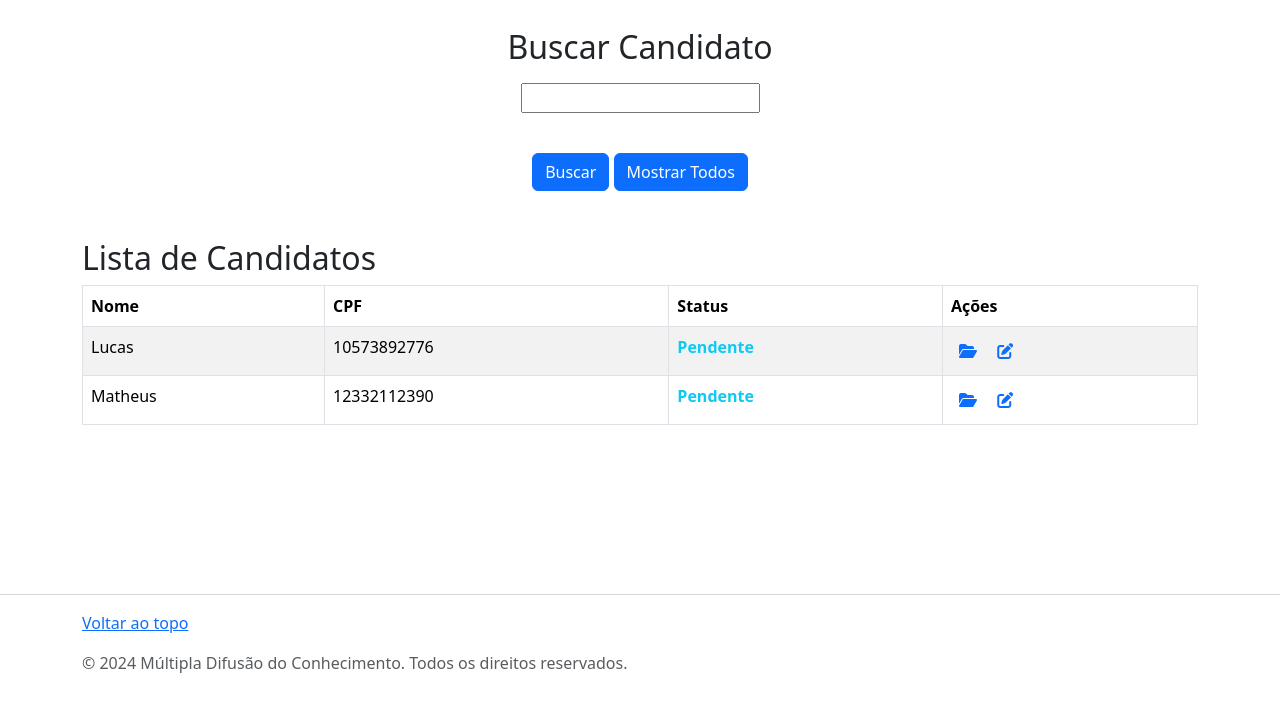
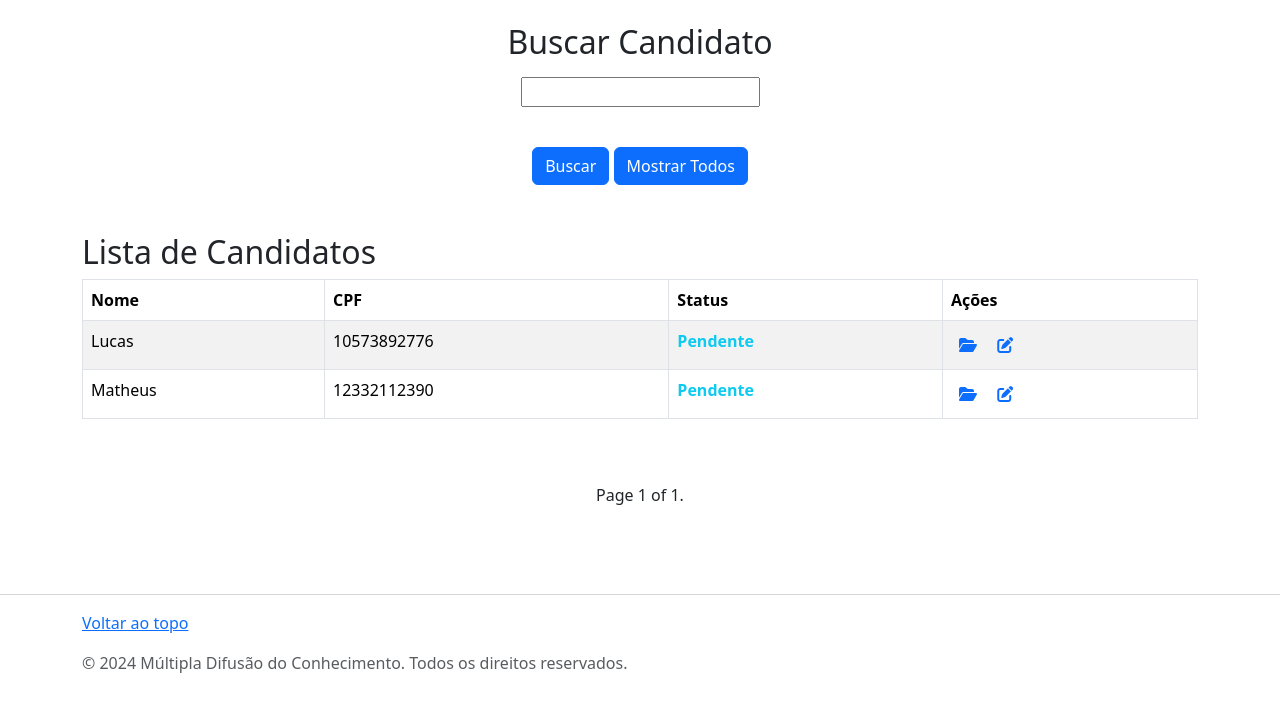
Before and after one commit to lucasberenger/buscador-de-aprovados, a Django app: page / in a window 1280 px wide. Shown: the part 61-773 px from the top of the page. Run offline with Django 4.2, Linux system fonts and the light colour scheme; a user stored in the database is signed in; data comes from the database, SQL or seed files in the repository; some libraries are stand-ins or nearby versions.

Commit message:
add paginator to candidatos list

```diff
--- a/app/templates/base.html
+++ b/app/templates/base.html
@@ -32,7 +32,7 @@
 </head>
 <body>
     <header>
-        <nav class="navbar navbar-expand-md navbar-dark bg-primary fixed-top" style="background-color: #173b82;">
+        <nav class="navbar navbar-expand-md navbar-dark bg-primary" style="background-color: #173b82;">
             <button class="navbar-toggler" type="button" data-toggle="collapse" data-target="#navbarCollapse" aria-controls="navbarCollapse" aria-expanded="false" aria-label="Toggle navigation">
                 <span class="navbar-toggler-icon"></span>
             </button>
@@ -44,7 +44,6 @@
                         </a>
                         <div class="dropdown-menu" aria-labelledby="navbarDropdown">
                             <a class="dropdown-item" href="{% url 'create_candidato' %}">Adicionar Candidatos</a>
-                            <a class="dropdown-item" href="#">Editar Candidatos</a>
                         </div>
                     </li>
                     <li class="nav-item">
--- a/app/templates/home.html
+++ b/app/templates/home.html
@@ -51,5 +51,22 @@
     <p>Nenhum candidato encontrado.</p>
 {% endif %}
 </div>
+<div class="pagination">
+    <span class="step-links">
+        {% if page_obj.has_previous %}
+            <a href="?page=1">&laquo; Primeira Página</a>
+            <a href="?page={{ page_obj.previous_page_number }}">Anterior</a>
+        {% endif %}
+
+        <span class="current">
+            Page {{ page_obj.number }} of {{ page_obj.paginator.num_pages }}.
+        </span>
+
+        {% if page_obj.has_next %}
+            <a href="?page={{ page_obj.next_page_number }}">Próxima</a>
+            <a href="?page={{ page_obj.paginator.num_pages }}">Última &raquo;</a>
+        {% endif %}
+    </span>
+</div>
 </main>
 {% endblock %}
--- a/app/views.py
+++ b/app/views.py
@@ -1,5 +1,6 @@
 from django.shortcuts import render, redirect, get_object_or_404
 from django.views import View
+from django.views.generic import ListView
 from django.urls import reverse
 from django.http import HttpResponseRedirect
 from .forms import SignupForm, LoginForm, SearchNameForm, EditProfileForm, CreateCandidatoForm, UploadXlsForm
@@ -14,27 +15,27 @@
 
 
 ## HomeView do projeto
-class HomeView(LoginRequiredMixin, View):
+class HomeView(LoginRequiredMixin, ListView):
 
-    def get(self, request):
-        queryset = Candidato.objects.all()
-        name = request.GET.get('fullname')
-        form = SearchNameForm()
+    model = Candidato
+    template_name = 'home.html'
+    context_object_name = 'candidatos'
+    paginate_by = 15
+
+    def get_queryset(self):
+        queryset = super().get_queryset()
+        name = self.request.GET.get('fullname')
 
         if name:
-            queryset = Candidato.objects.all().filter(name__icontains=name)
+            queryset = queryset.filter(name__icontains=name)
 
+        return queryset
 
-        paginator = Paginator(queryset, 10)
-        page_number = request.GET.get('page')
-
-        data = {
-            'user': request.user,
-            'candidatos': queryset,
-            'form': form,
-            'name': name,
-        }
-        return render(request,'home.html', data)
+    def get_context_data(self, **kwargs):
+        context = super().get_context_data(**kwargs)
+        context['form'] = SearchNameForm()
+        context['name'] = self.request.GET.get('fullname')
+        return context
 
 
 
```
Also changed, not shown: requirements.txt (+82 -0 lines).
